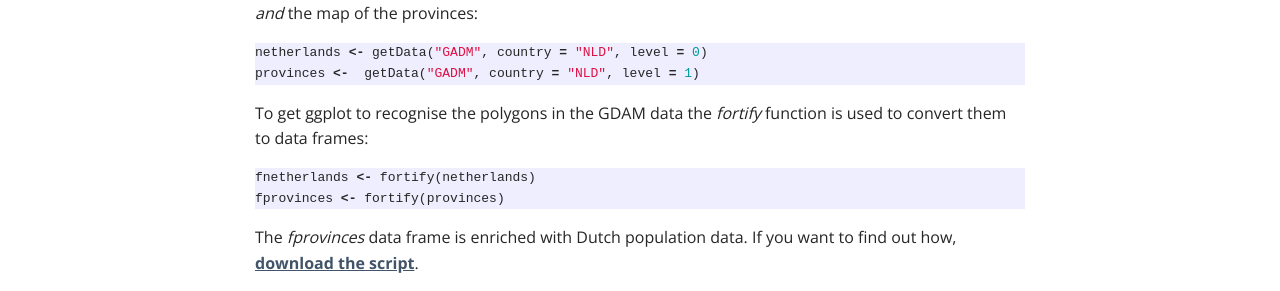
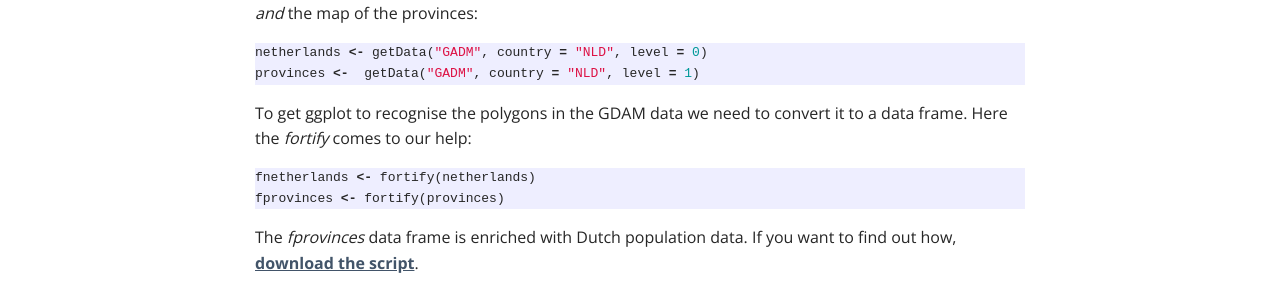
Before and after one commit to mark-me/mark-me.github.io, a Jekyll site: the page built from _pages/snippets-and-tips/graphs/graphs.md, in a window 1280 px wide and 900 px high, scrolled down 6611 px. Shown: the part 158-449 px from the top of the window. Built offline with Jekyll 4.4.1, drawn with Linux system fonts in a browser that asks for light colours; nearby versions of some CDN libraries; comment, search, counter and statistics services are not loaded.

Commit message:
Update graphs.md

````diff
--- a/_pages/snippets-and-tips/graphs/graphs.md
+++ b/_pages/snippets-and-tips/graphs/graphs.md
@@ -122,7 +122,7 @@ The entire script for this section can be downloaded from [here](https://raw.git
 netherlands <- getData("GADM", country = "NLD", level = 0)
 provinces <-  getData("GADM", country = "NLD", level = 1)
 ```
-To get ggplot to recognise the polygons in the GDAM data the _fortify_ function is used to convert them to data frames:
+To get ggplot to recognise the polygons in the GDAM data we need to convert it to a data frame. Here the _fortify_ comes to our help:
 ```r
 fnetherlands <- fortify(netherlands)
 fprovinces <- fortify(provinces)
````
